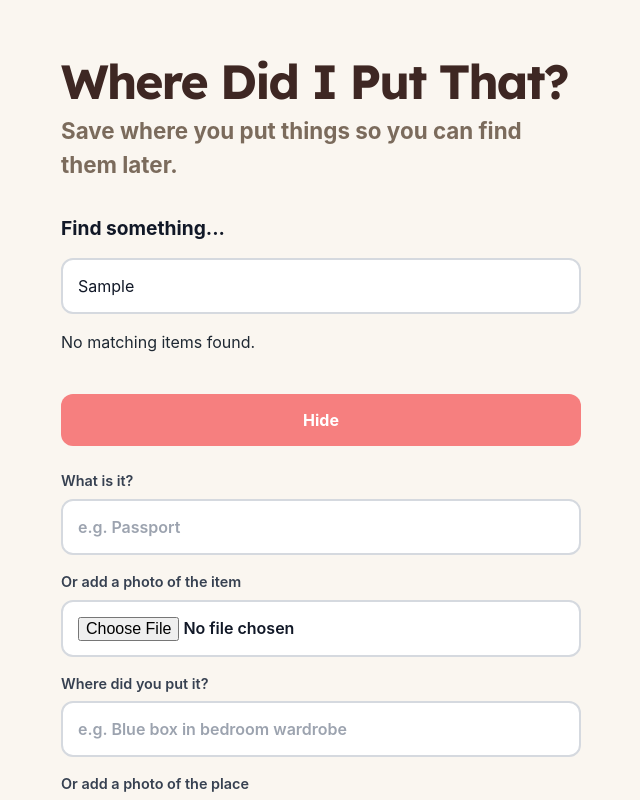
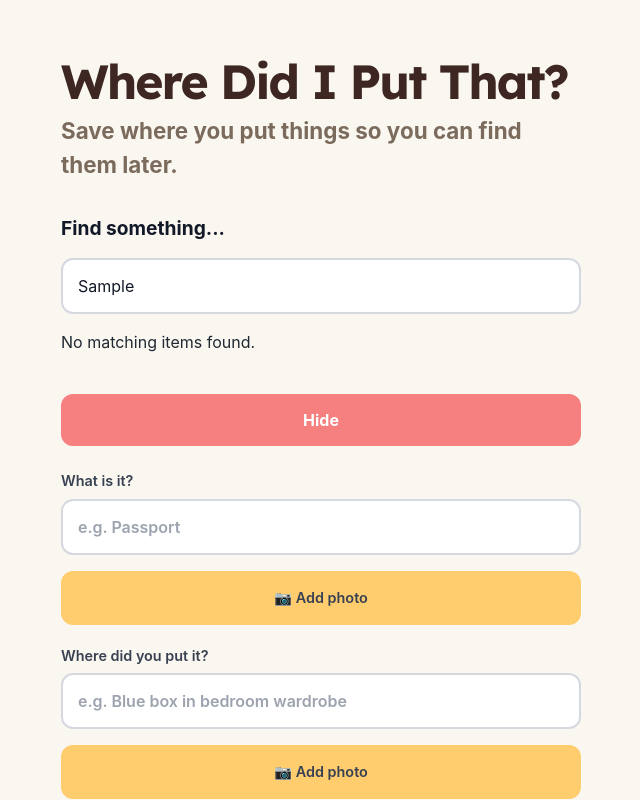
Before and after one commit to Jenni311/where-did-i-put-that, a React (Vite) app: page / in a window 1280 px wide. Both pictures are taken after typing "Sample" into the empty fields and a click on the button "+ Add a new item". Shown: the top 800 px of the page, without its empty margins (319-959 px from the left). Built offline with nearby package versions, Linux system fonts and the light colour scheme.

Commit message:
fixed photo options

```diff
--- a/src/App.tsx
+++ b/src/App.tsx
@@ -112,13 +112,16 @@ function App() {
   />
 </label>
 
-<label className="photo-label">
-  Or add a photo of the item
+<div className="photo-option">
+  <label className="photo-button">
+    📷 Add photo
     <input
+      className="photo-input"
       type="file"
       accept="image/*"
     />
   </label>
+</div>
 
 <label>
   Where did you put it?
@@ -130,13 +133,16 @@ function App() {
   />
 </label>
 
-<label className="photo-label">
-  Or add a photo of the place
+<div className="photo-option">
+  <label className="photo-button">
+    📷 Add photo
     <input
+      className="photo-input"
       type="file"
       accept="image/*"
     />
   </label>
+</div>
 
           <button onClick={saveItem}>Save item</button>
         </div>
--- a/src/index.css
+++ b/src/index.css
@@ -270,4 +270,23 @@ button:active {
 
   padding-top: 24px;
 
+}.photo-option {
+  margin-bottom: 20px;
 }
+
+.photo-button {
+  display: block;
+  width: 100%;
+  margin: 0;
+  padding: 16px 16px;
+  border: 0px solid #d5d9df;
+  border-radius: 12px;
+  background: #ffcc6e;
+  color: #374151;
+  text-align: center;
+  cursor: pointer;
+}
+
+.photo-button .photo-input {
+  display: none;
+}
```
Lines whose indentation alone changed are shown as unchanged.
